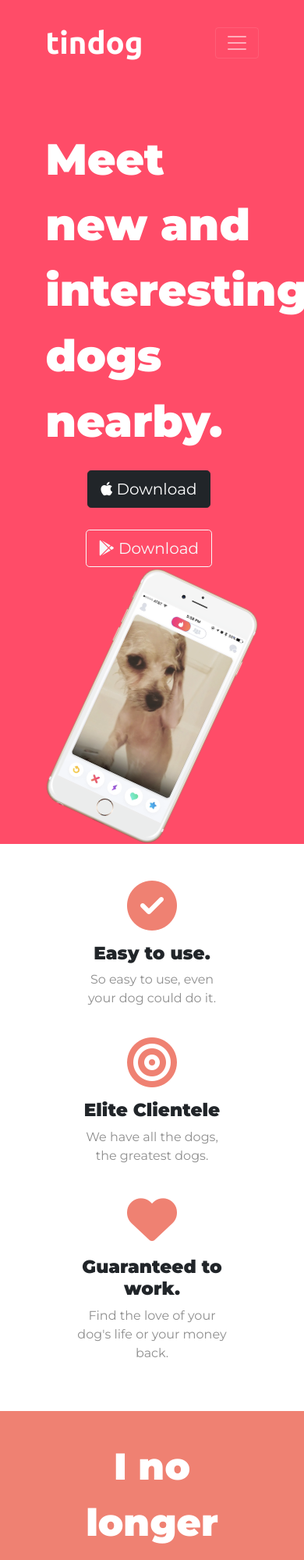
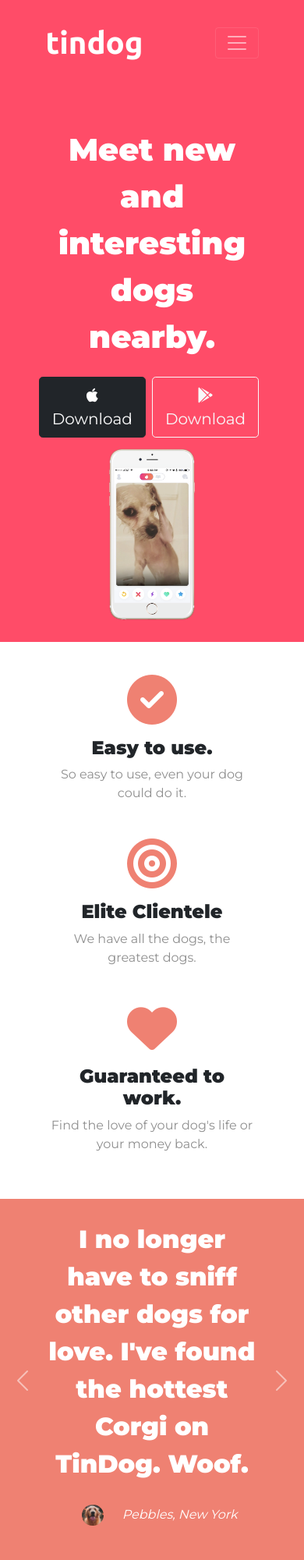
Before and after one commit to yangtzujou/TinDog, a plain HTML site: page index.html in a window 390 px wide. Shown: the top 2000 px of the page at 78% size. Drawn offline with nearby package versions, Linux system fonts and the light colour scheme.

Commit message:
Add files via upload

```diff
--- a/css/styles.css
+++ b/css/styles.css
@@ -3,38 +3,45 @@ body {
   text-align: center;
 }
 
-#title {
-  background-color: #ff4c68;
-  color: #FFF;
+h1, h2, h3, h4, h5, h6 {
+  font-weight: 900;
 }
 
+p {
+  color: #8F8F8F;
+}
+
+/* Headings */
+
+.big-heading {
+  font-size: 3.5rem;
+  line-height: 1.5;
+}
+
+.section-heading {
+  font-size: 3rem;
+  line-height: 1.5;
+}
+
+/* Containers */
+
 .container-fluid {
-  padding: 3% 15%;
+  padding: 7% 15%;
 }
 
 .container {
   padding: 0;
 }
 
-h1 {
-  font-weight: 900;
-  font-size: 3.5rem;
-  line-height: 1.5;
-  text-align: left;
+/* Sections */
+
+.colored-section {
+  background-color: #ff4c68;
+  color: #FFF;
 }
 
-h2 {
-  font-weight: 900;
-  font-size: 3rem;
-  line-height: 1.5;
-}
-
-h3 {
-  font-weight: 900;
-}
-
-p {
-  color: #8F8F8F;
+.white-section {
+  background-color: #fff;
 }
 
 /* Navigation Bar */
@@ -58,53 +65,62 @@ p {
   font-weight: 100;
 }
 
-/* Download Buttons */
+/* Title Section */
+
+#title .container-fluid {
+  text-align: left;
+  padding: 3% 15% 7%;
+}
 
 .download-button {
   margin: 5% 3% 5% 0;
 }
 
-/* Title Image  */
-
 .title-image {
-  width: 60%;
+  width: 20%;
   transform: rotate(25deg);
+  position: absolute;
+  right: 25%;
 }
 
 /* Feature Section*/
 
 #features {
-  padding: 7% 15%;
+  position: relative;
 }
 
 .feature-box {
   padding: 5%;
 }
 
-#features i {
+.feature-icon {
   color: #EF8172;
   margin-bottom: 1rem;
 }
 
-#features i:hover {
+.feature-icon:hover {
   color: #FF4c68;
+}
+
+.feature-title {
+  font-size: 1.5rem;
 }
 
 /* Testimonial Section */
 
 #testimonials {
   background-color: #EF8172;
-  color: #FFF;
-}
-
-.carousel-inner {
-  padding: 7% 15%;
 }
 
 .carousel-item img {
   width: 10%;
   border-radius: 100%;
   margin: 20px;
+}
+
+.testimonial-text {
+  font-size: 3rem;
+  line-height: 1.5;
 }
 
 /* Press Section */
@@ -121,26 +137,78 @@ p {
 
 /* Pricing Section */
 
-#pricing {
-  padding: 7% 15%;
-}
-
 .pricing-column {
   padding: 3% 2%;
 }
 
-#pricing div h2 {
-  font-size: 2.5rem;
+.price-text {
+  font-size: 3rem;
+  line-height: 1.5;
 }
 
 /* CTA Section */
 
-#cta {
-  background-color: #ff4c68;
+/* Footer Section */
+
+.social-icon {
+  color: black;
+  padding: 20px 10px;
 }
 
-/* Footer Section */
+/* Media Query */
 
-#footer {
+@media (max-width: 1200px) {
 
+  .title-image {
+    width: 70%;
+    right: 0%;
+    transform: rotate(0);
+    position: static;
+    display: block;
+    margin: 0 auto;
+  }
 }
+
+@media (max-width: 992px) {
+
+  /* Text Adjustment */
+
+  .big-heading {
+    font-size: 2.5rem;
+    line-height: 1.5;
+  }
+
+  .section-heading {
+    font-size: 2rem;
+    line-height: 1.5;
+  }
+
+  .testimonial-text {
+    font-size: 2rem;
+  }
+
+  .price-text {
+    font-size: 2.5rem;
+  }
+
+  /* Title Adjustment */
+
+  #title h1 {
+    display: inline-block;
+    text-align: center;
+  }
+
+  .title-buttons {
+    display: flex;
+    justify-content: center;
+  }
+
+  .title-image {
+    width: 40%;
+    right: 0%;
+    transform: rotate(0);
+    position: static;
+    display: block;
+    margin: 0 auto;
+  }
+}
```
